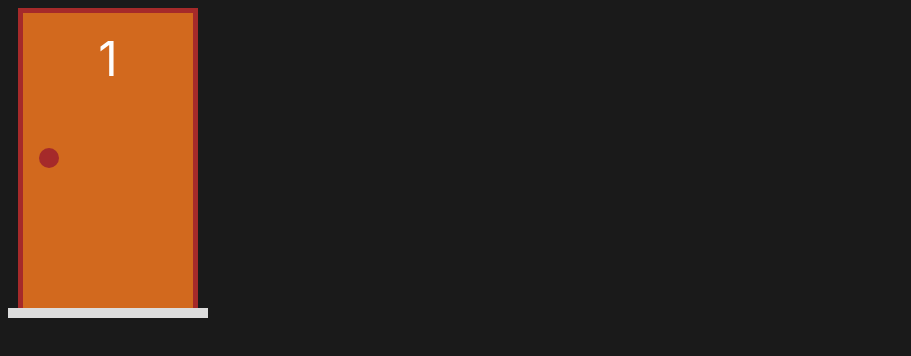
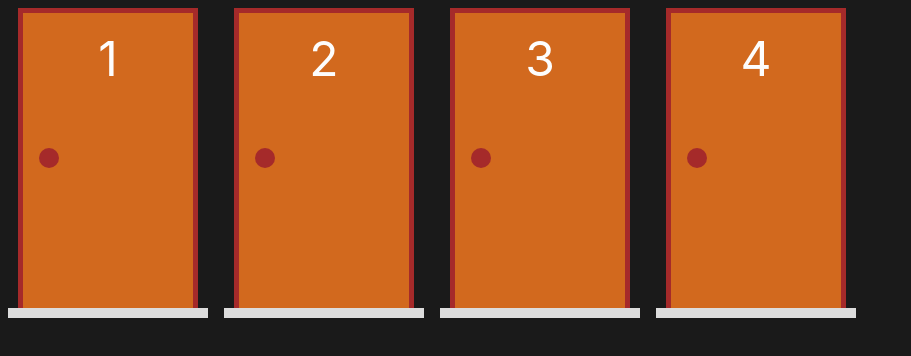
Before and after one commit to vitorSantanaDev/doors-app-Next.js, a Next.js app: page / in a window 1280 px wide. Shown: the top 356 px of the page, without its empty margins (0-911 px from the left). Built offline with nearby package versions, Linux system fonts and the light colour scheme.

Commit message:
💥 Dynamic port selection implemented

```diff
--- a/src/pages/index.tsx
+++ b/src/pages/index.tsx
@@ -1,14 +1,24 @@
 import { useState } from "react";
 import Door from "../Components/Door/Door";
+import { createDoors, updatePorts } from "../functions/doors";
 import DoorModel from "../model/door";
 
+export default function Home() {
+  console.log(createDoors(3, 2));
 
-export default function Home() {
-  const [p1, setP1] = useState(new DoorModel(1))
+  const [doors, setDoors] = useState(createDoors(4, 2));
 
-  return (
-    <div style={{display: "flex"}}>
-      <Door value={p1} onChange={newDoor => setP1(newDoor)}/>
-    </div>
-  )
+  function renderDoors() {
+    return doors.map((door) => {
+      return (
+        <Door
+          value={door}
+          key={door.number}
+          onChange={(newDoor) => setDoors(updatePorts(doors, newDoor))}
+        />
+      );
+    });
+  }
+
+  return <div style={{ display: "flex" }}>{renderDoors()}</div>;
 }
```
